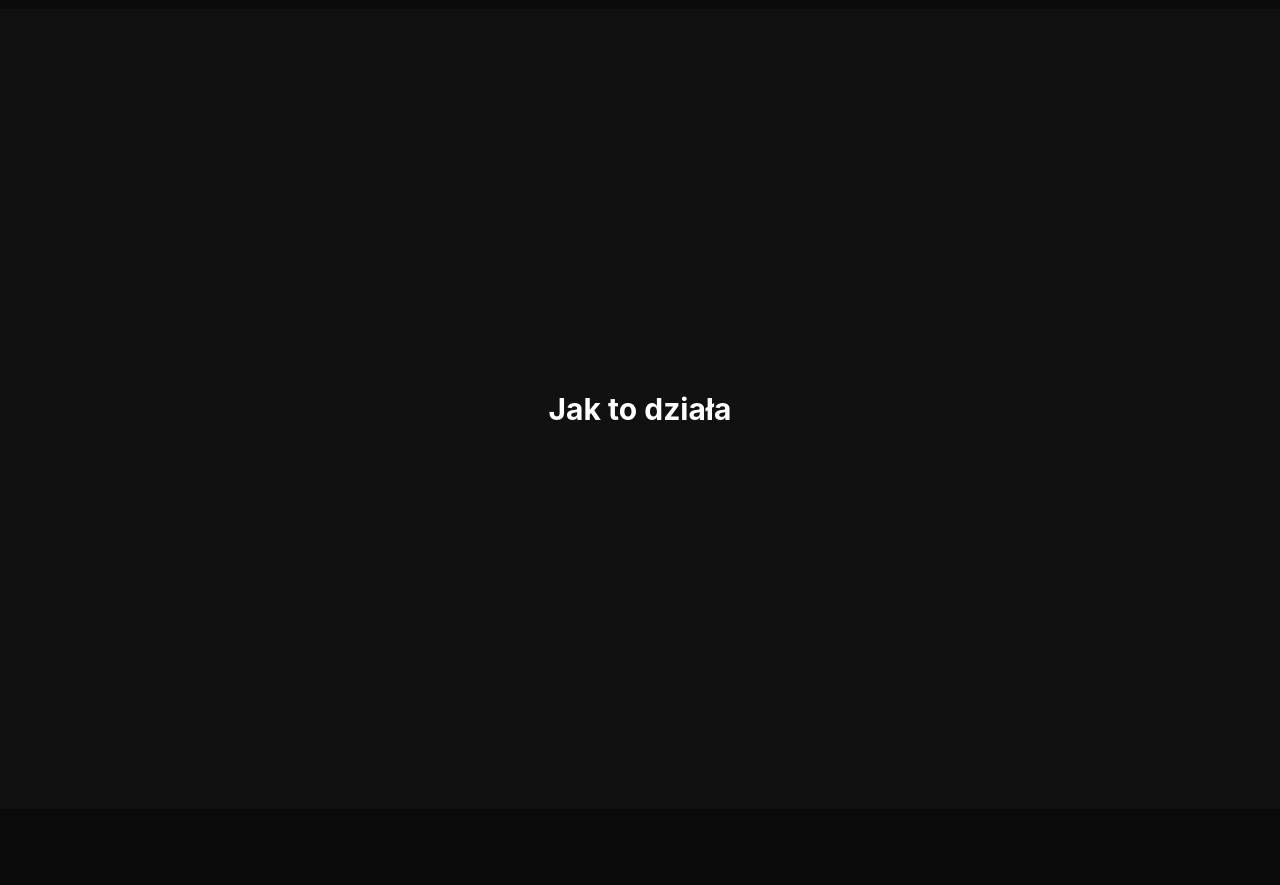
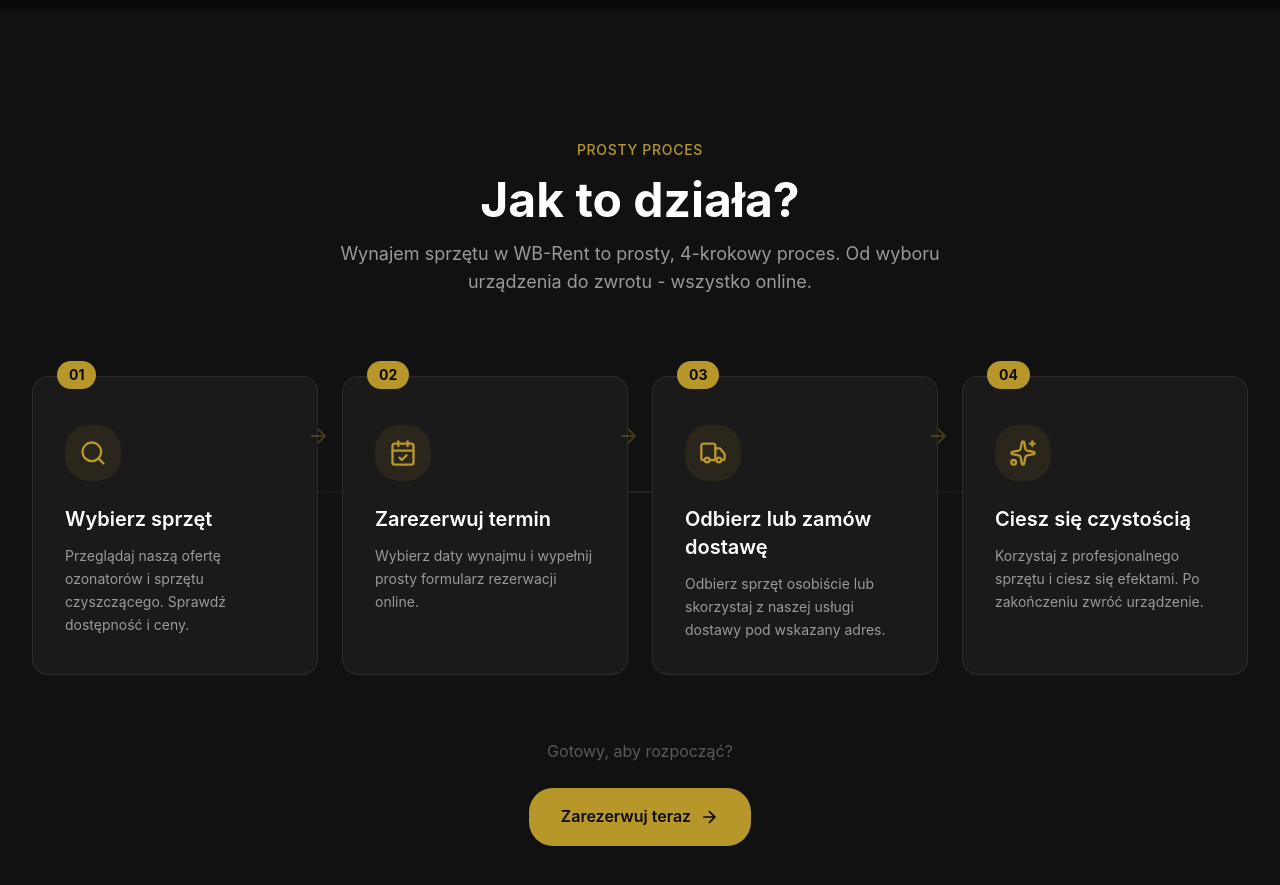
Before and after one commit to WBInCode/WB-Rent, a React app in the folder frontend/: page / in a window 1280 px wide. Shown: the part 3680-4565 px from the top of the page. Built offline with nearby package versions, Linux system fonts and the light colour scheme; the HTML template or start-up script is replaced by a standard one.

Commit message:
feat: add HowItWorks section with 4 steps and animations

```diff
--- a/frontend/src/App.tsx
+++ b/frontend/src/App.tsx
@@ -2,6 +2,7 @@ import { Navbar } from '@/components/Navbar';
 import { Hero } from '@/sections/Hero';
 import { Categories } from '@/sections/Categories';
 import { Products } from '@/sections/Products';
+import { HowItWorks } from '@/sections/HowItWorks';
 
 function App() {
   return (
@@ -17,9 +18,8 @@ function App() {
       {/* Products Section */}
       <Products />
 
-      <section id="jak-to-dziala" className="min-h-screen flex items-center justify-center bg-bg-secondary">
-        <h2 className="text-3xl font-bold text-text-primary">Jak to działa</h2>
-      </section>
+      {/* How It Works Section */}
+      <HowItWorks />
 
       <section id="rezerwacja" className="min-h-screen flex items-center justify-center">
         <h2 className="text-3xl font-bold text-text-primary">Rezerwacja</h2>
--- /dev/null
+++ b/frontend/src/sections/HowItWorks.tsx
@@ -0,0 +1,151 @@
+import { motion } from 'framer-motion';
+import { Search, CalendarCheck, Truck, Sparkles } from 'lucide-react';
+import { staggerContainerVariants, staggerItemVariants, revealVariants } from '@/lib/motion';
+
+interface Step {
+  number: string;
+  title: string;
+  description: string;
+  icon: React.ElementType;
+}
+
+const steps: Step[] = [
+  {
+    number: '01',
+    title: 'Wybierz sprzęt',
+    description: 'Przeglądaj naszą ofertę ozonatorów i sprzętu czyszczącego. Sprawdź dostępność i ceny.',
+    icon: Search,
+  },
+  {
+    number: '02',
+    title: 'Zarezerwuj termin',
+    description: 'Wybierz daty wynajmu i wypełnij prosty formularz rezerwacji online.',
+    icon: CalendarCheck,
+  },
+  {
+    number: '03',
+    title: 'Odbierz lub zamów dostawę',
+    description: 'Odbierz sprzęt osobiście lub skorzystaj z naszej usługi dostawy pod wskazany adres.',
+    icon: Truck,
+  },
+  {
+    number: '04',
+    title: 'Ciesz się czystością',
+    description: 'Korzystaj z profesjonalnego sprzętu i ciesz się efektami. Po zakończeniu zwróć urządzenie.',
+    icon: Sparkles,
+  },
+];
+
+export function HowItWorks() {
+  return (
+    <section id="jak-to-dziala" className="relative overflow-hidden py-20 md:py-28 lg:py-32 bg-bg-secondary">
+      {/* Background decorations */}
+      <div className="absolute inset-0 pointer-events-none">
+        {/* Connecting line */}
+        <div className="hidden lg:block absolute top-1/2 left-1/2 -translate-x-1/2 -translate-y-1/2 w-3/4 h-0.5 bg-gradient-to-r from-transparent via-border to-transparent" />
+      </div>
+
+      <div className="relative max-w-7xl mx-auto px-4 md:px-6 lg:px-8">
+        {/* Section Header */}
+        <motion.div
+          variants={revealVariants}
+          initial="hidden"
+          whileInView="visible"
+          viewport={{ once: true, margin: '-100px' }}
+          className="text-center mb-16 md:mb-20"
+        >
+          <span className="inline-block text-gold text-sm font-medium tracking-wider uppercase mb-4">
+            Prosty proces
+          </span>
+          <h2 className="text-3xl md:text-4xl lg:text-5xl font-bold text-text-primary mb-4">
+            Jak to działa?
+          </h2>
+          <p className="text-lg text-text-secondary max-w-2xl mx-auto">
+            Wynajem sprzętu w WB-Rent to prosty, 4-krokowy proces.
+            Od wyboru urządzenia do zwrotu - wszystko online.
+          </p>
+        </motion.div>
+
+        {/* Steps Grid */}
+        <motion.div
+          variants={staggerContainerVariants}
+          initial="hidden"
+          whileInView="visible"
+          viewport={{ once: true, margin: '-100px' }}
+          className="grid grid-cols-1 md:grid-cols-2 lg:grid-cols-4 gap-8 lg:gap-6"
+        >
+          {steps.map((step, index) => {
+            const Icon = step.icon;
+            const isLast = index === steps.length - 1;
+
+            return (
+              <motion.div
+                key={step.number}
+                variants={staggerItemVariants}
+                className="relative group"
+              >
+                {/* Connector arrow (hidden on mobile and for last item) */}
+                {!isLast && (
+                  <div className="hidden lg:block absolute top-12 -right-3 w-6 h-6 text-gold/30 z-10">
+                    <svg viewBox="0 0 24 24" fill="none" stroke="currentColor" strokeWidth="2">
+                      <path d="M5 12h14M12 5l7 7-7 7" />
+                    </svg>
+                  </div>
+                )}
+
+                {/* Card */}
+                <div className="relative h-full p-6 md:p-8 rounded-2xl bg-bg-card border border-border hover:border-gold/30 transition-all duration-300 group-hover:shadow-gold">
+                  {/* Step number */}
+                  <div className="absolute -top-4 left-6 px-3 py-1 rounded-full bg-gold text-bg-primary text-sm font-bold">
+                    {step.number}
+                  </div>
+
+                  {/* Icon */}
+                  <div className="mt-4 mb-6">
+                    <div className="w-14 h-14 rounded-xl bg-gold/10 flex items-center justify-center group-hover:bg-gold/20 transition-colors duration-300">
+                      <Icon className="w-7 h-7 text-gold" />
+                    </div>
+                  </div>
+
+                  {/* Content */}
+                  <h3 className="text-xl font-semibold text-text-primary mb-3 group-hover:text-gold transition-colors duration-300">
+                    {step.title}
+                  </h3>
+                  <p className="text-text-secondary text-sm leading-relaxed">
+                    {step.description}
+                  </p>
+                </div>
+              </motion.div>
+            );
+          })}
+        </motion.div>
+
+        {/* Bottom CTA */}
+        <motion.div
+          variants={revealVariants}
+          initial="hidden"
+          whileInView="visible"
+          viewport={{ once: true, margin: '-50px' }}
+          className="text-center mt-16"
+        >
+          <p className="text-text-muted mb-6">
+            Gotowy, aby rozpocząć?
+          </p>
+          <a
+            href="#rezerwacja"
+            onClick={(e) => {
+              e.preventDefault();
+              document.getElementById('rezerwacja')?.scrollIntoView({ behavior: 'smooth' });
+            }}
+            className="inline-flex items-center gap-2 px-8 py-4 rounded-xl bg-gold text-bg-primary font-semibold hover:bg-gold-light transition-colors duration-300"
+          >
+            Zarezerwuj teraz
+            <svg className="w-5 h-5" viewBox="0 0 24 24" fill="none" stroke="currentColor" strokeWidth="2">
+              <path d="M5 12h14M12 5l7 7-7 7" />
+            </svg>
+          </a>
+        </motion.div>
+      </div>
+    </section>
+  );
+}
```
Also changed, not shown: 1 other file (tests, documents, lock files or other folders).
